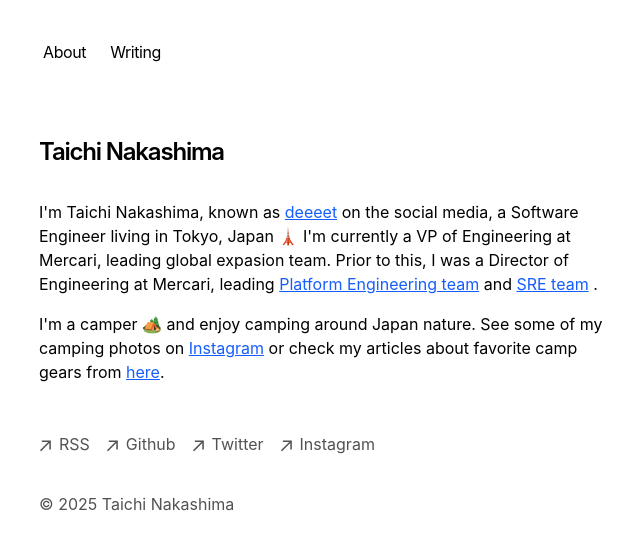
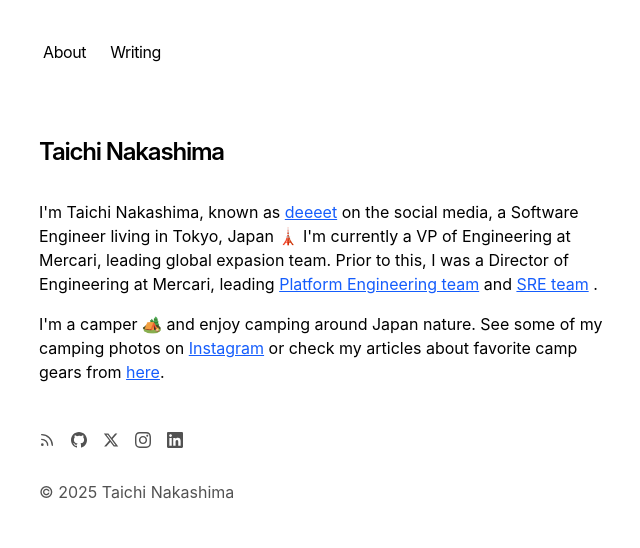
Before and after one commit to tcnksm/deeeet.com, a Next.js app: page / in a window 1280 px wide. Shown: the top 548 px of the page, without its empty margins (313-953 px from the left). Built offline with nearby package versions, Linux system fonts and the light colour scheme.

Commit message:
Add icon

```diff
--- a/app/components/footer.tsx
+++ b/app/components/footer.tsx
@@ -1,33 +1,24 @@
-function ArrowIcon() {
-  return (
-    <svg
-      width="12"
-      height="12"
-      viewBox="0 0 12 12"
-      fill="none"
-      xmlns="http://www.w3.org/2000/svg"
-    >
-      <path
-        d="M2.07102 11.3494L0.963068 10.2415L9.2017 1.98864H2.83807L2.85227 0.454545H11.8438V9.46023H10.2955L10.3097 3.09659L2.07102 11.3494Z"
-        fill="currentColor"
-      />
-    </svg>
-  );
-}
+import {
+  TwitterIcon,
+  GitHubIcon,
+  InstagramIcon,
+  RSSIcon,
+  LinkedInIcon,
+} from "./icons";
 
 export default function Footer() {
   return (
     <footer className="mb-16">
-      <ul className="font-sm mt-8 flex flex-col space-x-0 space-y-2 text-neutral-600 md:flex-row md:space-x-4 md:space-y-0 dark:text-neutral-300">
+      <ul className="font-sm mt-8 flex flex-row space-x-4 text-neutral-600 dark:text-neutral-300">
         <li>
           <a
             className="flex items-center transition-all hover:text-neutral-800 dark:hover:text-neutral-100"
             rel="noopener noreferrer"
             target="_blank"
             href="/rss"
+            aria-label="RSS Feed"
           >
-            <ArrowIcon />
-            <p className="ml-2 h-7">RSS</p>
+            <RSSIcon />
           </a>
         </li>
         <li>
@@ -36,9 +27,9 @@
             rel="noopener noreferrer"
             target="_blank"
             href="https://github.com/tcnksm"
+            aria-label="GitHub Profile"
           >
-            <ArrowIcon />
-            <p className="ml-2 h-7">Github</p>
+            <GitHubIcon />
           </a>
         </li>
         <li>
@@ -47,9 +38,9 @@
             rel="noopener noreferrer"
             target="_blank"
             href="https://x.com/deeeet"
+            aria-label="Twitter Profile"
           >
-            <ArrowIcon />
-            <p className="ml-2 h-7">Twitter</p>
+            <TwitterIcon />
           </a>
         </li>
         <li>
@@ -58,9 +49,20 @@
             rel="noopener noreferrer"
             target="_blank"
             href="https://instagram.com/tcnksm"
+            aria-label="Instagram Profile"
           >
-            <ArrowIcon />
-            <p className="ml-2 h-7">Instagram</p>
+            <InstagramIcon />
+          </a>
+        </li>
+        <li>
+          <a
+            className="flex items-center transition-all hover:text-neutral-800 dark:hover:text-neutral-100"
+            rel="noopener noreferrer"
+            target="_blank"
+            href="https://www.linkedin.com/in/taichi-nakashima-77746521"
+            aria-label="LinkedIn Profile"
+          >
+            <LinkedInIcon />
           </a>
         </li>
       </ul>
--- /dev/null
+++ b/app/components/icons.tsx
@@ -0,0 +1,75 @@
+export function TwitterIcon() {
+  return (
+    <svg
+      width="16"
+      height="16"
+      viewBox="0 0 24 24"
+      fill="currentColor"
+      className="transition-colors"
+    >
+      <path d="M18.244 2.25h3.308l-7.227 8.26 8.502 11.24H16.17l-5.214-6.817L4.99 21.75H1.68l7.73-8.835L1.254 2.25H8.08l4.713 6.231zm-1.161 17.52h1.833L7.084 4.126H5.117z" />
+    </svg>
+  );
+}
+
+export function GitHubIcon() {
+  return (
+    <svg
+      width="16"
+      height="16"
+      viewBox="0 0 24 24"
+      fill="currentColor"
+      className="transition-colors"
+    >
+      <path d="M12 0C5.374 0 0 5.373 0 12 0 17.302 3.438 21.8 8.207 23.387c.599.111.793-.261.793-.577v-2.234c-3.338.726-4.033-1.416-4.033-1.416-.546-1.387-1.333-1.756-1.333-1.756-1.089-.745.083-.729.083-.729 1.205.084 1.839 1.237 1.839 1.237 1.07 1.834 2.807 1.304 3.492.997.107-.775.418-1.305.762-1.604-2.665-.305-5.467-1.334-5.467-5.931 0-1.311.469-2.381 1.236-3.221-.124-.303-.535-1.524.117-3.176 0 0 1.008-.322 3.301 1.23A11.509 11.509 0 0112 5.803c1.02.005 2.047.138 3.006.404 2.291-1.552 3.297-1.23 3.297-1.23.653 1.653.242 2.874.118 3.176.77.84 1.235 1.911 1.235 3.221 0 4.609-2.807 5.624-5.479 5.921.43.372.823 1.102.823 2.222v3.293c0 .319.192.694.801.576C20.566 21.797 24 17.3 24 12c0-6.627-5.373-12-12-12z" />
+    </svg>
+  );
+}
+
+export function InstagramIcon() {
+  return (
+    <svg
+      width="16"
+      height="16"
+      viewBox="0 0 24 24"
+      fill="currentColor"
+      className="transition-colors"
+    >
+      <path d="M12 2.163c3.204 0 3.584.012 4.85.07 3.252.148 4.771 1.691 4.919 4.919.058 1.265.069 1.645.069 4.849 0 3.205-.012 3.584-.069 4.849-.149 3.225-1.664 4.771-4.919 4.919-1.266.058-1.644.07-4.85.07-3.204 0-3.584-.012-4.849-.07-3.26-.149-4.771-1.699-4.919-4.92-.058-1.265-.07-1.644-.07-4.849 0-3.204.013-3.583.07-4.849.149-3.227 1.664-4.771 4.919-4.919 1.266-.057 1.645-.069 4.849-.069zm0-2.163c-3.259 0-3.667.014-4.947.072-4.358.2-6.78 2.618-6.98 6.98-.059 1.281-.073 1.689-.073 4.948 0 3.259.014 3.668.072 4.948.2 4.358 2.618 6.78 6.98 6.98 1.281.058 1.689.072 4.948.072 3.259 0 3.668-.014 4.948-.072 4.354-.2 6.782-2.618 6.979-6.98.059-1.28.073-1.689.073-4.948 0-3.259-.014-3.667-.072-4.947-.196-4.354-2.617-6.78-6.979-6.98-1.281-.059-1.69-.073-4.949-.073zm0 5.838c-3.403 0-6.162 2.759-6.162 6.162s2.759 6.163 6.162 6.163 6.162-2.759 6.162-6.163c0-3.403-2.759-6.162-6.162-6.162zm0 10.162c-2.209 0-4-1.79-4-4 0-2.209 1.791-4 4-4s4 1.791 4 4c0 2.21-1.791 4-4 4zm6.406-11.845c-.796 0-1.441.645-1.441 1.44s.645 1.44 1.441 1.44c.795 0 1.439-.645 1.439-1.44s-.644-1.44-1.439-1.44z" />
+    </svg>
+  );
+}
+
+export function RSSIcon() {
+  return (
+    <svg
+      width="16"
+      height="16"
+      viewBox="0 0 24 24"
+      fill="none"
+      stroke="currentColor"
+      strokeWidth="2"
+      strokeLinecap="round"
+      strokeLinejoin="round"
+      className="transition-colors"
+    >
+      <path d="M4 11a9 9 0 0 1 9 9" />
+      <path d="M4 4a16 16 0 0 1 16 16" />
+      <circle cx="5" cy="19" r="1" />
+    </svg>
+  );
+}
+
+export function LinkedInIcon() {
+  return (
+    <svg
+      width="16"
+      height="16"
+      viewBox="0 0 24 24"
+      fill="currentColor"
+      className="transition-colors"
+    >
+      <path d="M20.447 20.452h-3.554v-5.569c0-1.328-.027-3.037-1.852-3.037-1.853 0-2.136 1.445-2.136 2.939v5.667H9.351V9h3.414v1.561h.046c.477-.9 1.637-1.85 3.37-1.85 3.601 0 4.267 2.37 4.267 5.455v6.286zM5.337 7.433c-1.144 0-2.063-.926-2.063-2.065 0-1.138.92-2.063 2.063-2.063 1.14 0 2.064.925 2.064 2.063 0 1.139-.925 2.065-2.064 2.065zm1.782 13.019H3.555V9h3.564v11.452zM22.225 0H1.771C.792 0 0 .774 0 1.729v20.542C0 23.227.792 24 1.771 24h20.451C23.2 24 24 23.227 24 22.271V1.729C24 .774 23.2 0 22.222 0h.003z" />
+    </svg>
+  );
+}
```
